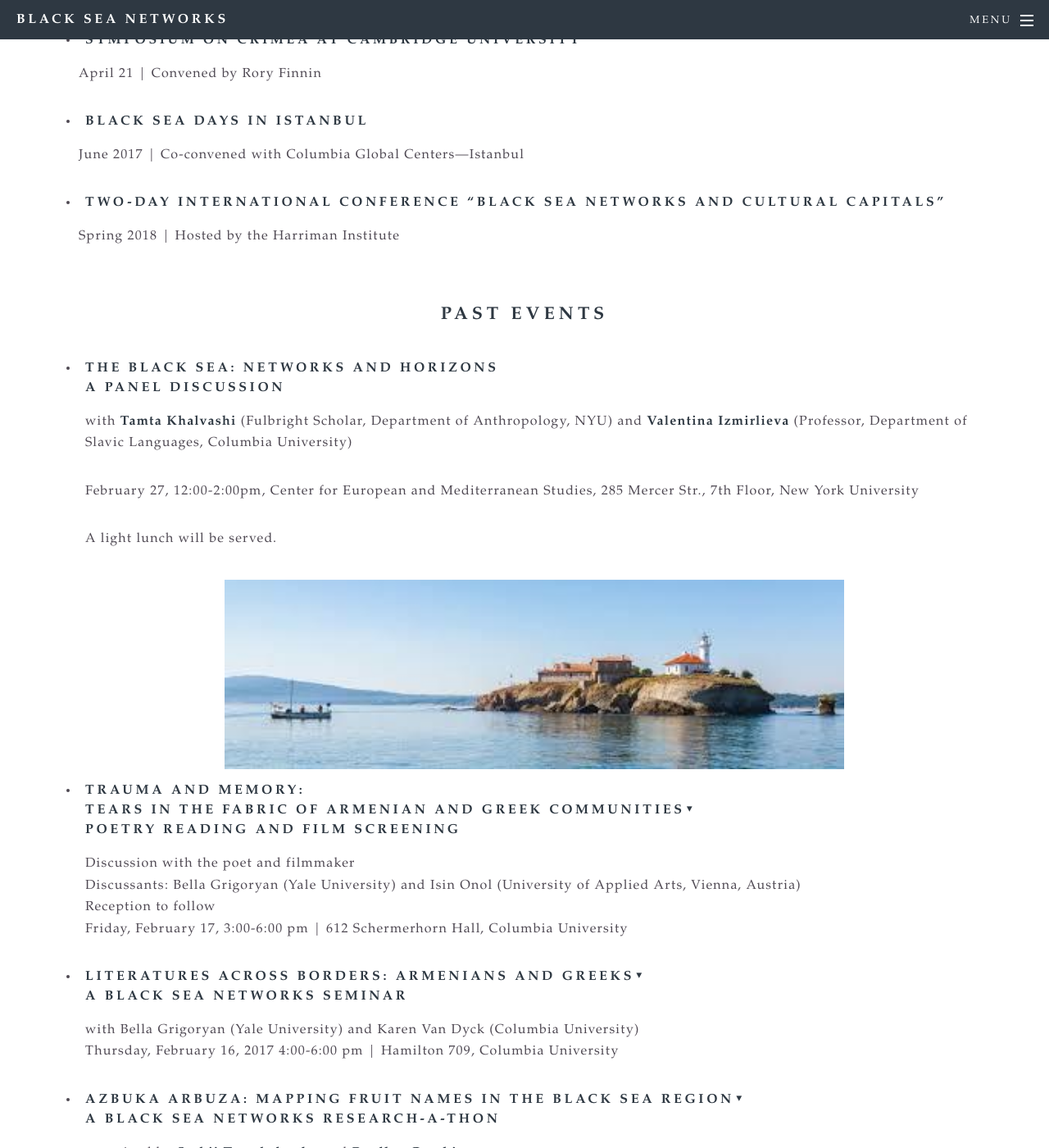
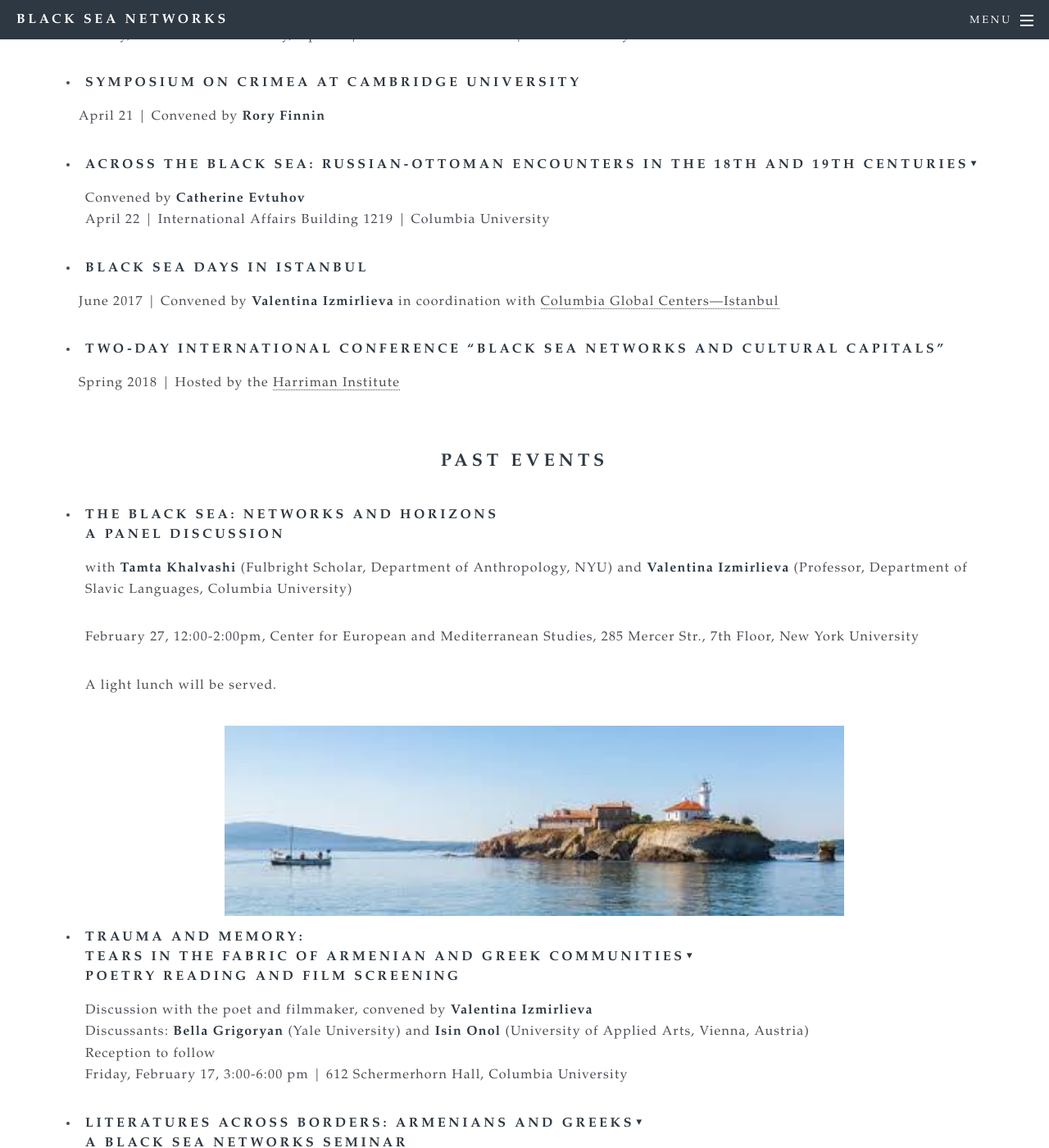
Before and after one commit to bradleygorski/blackseanet, a Jekyll site: the page built from events.html, in a window 1280 px wide and 1400 px high, scrolled down 3191 px. Shown: the whole window at 82% size. Built offline with Jekyll 4.4.1, drawn with Linux system fonts in a browser that asks for light colours; some of the changed text lies outside the part shown.

Commit message:
Added Apr 22 event
Also added "convened by" to most events

```diff
--- a/events.html
+++ b/events.html
@@ -42,7 +42,8 @@ title: Events
 
     <li><h4>BLACK SEA HISTORY, 19TH CENTURY: RESEARCH AND WRITING
        <br>A Black Sea Networks Seminar</h4>
-       <p>with Gelina Harlaftis, Professor of Maritime History, Ionian University, Greece
+       <p>Convened by <b>Valentina Izmirlieva</b>
+       <br>with <b>Gelina Harlaftis</b>, Professor of Maritime History, Ionian University, Greece
        <br>Friday, March 24, 2017 | 4:00pm-6:00pm | Columbia University | 707 International Affairs Building</p>
 
        <div class="w3-row w3-center w3-padding-small"><img src="images/IonianShips.jpg" style="width:70%" alt="">
@@ -77,13 +78,14 @@ title: Events
        Azov, from the 18th to the beginning of the 20th century. New approaches in the history of the Greeks in
        South Russia</i> with Evrydiki Sifneos (National Research Foundation, Athens 2015).</p>
 
-       <p align='justify'>Event co-sponsored by The Harriman Institute</p>
+       <p align='justify'>Event co-sponsored by the <a href="http://harriman.columbia.edu">Harriman Institute</a></p>
 
        </li>
 
    <li><h4>Black Sea Film Symposium<span class="people-bio-button" title="Toggle Bio">▼</span>
             </h4>
-            <p>Friday, March 31 and Saturday, April 1 | Luce Hall Auditorium | Yale University</p>
+            <p>Convened by <b>Marijeta Bozovic</b> and <b>John MacKay</b>
+            <br>Friday, March 31 and Saturday, April 1 | Luce Hall Auditorium | Yale University</p>
 
             <div class="people-bio">
             <div class="w3-row w3-center w3-padding-small"><img src="images/YaleFilms.jpg" style="width:80%" alt="">
@@ -106,11 +108,60 @@ title: Events
 			</div>
 </li>
 <li><h4>Symposium on Crimea at Cambridge University</h4></li>
-<p>April 21 | Convened by Rory Finnin</p>
+<p>April 21 | Convened by <b>Rory Finnin</b></p>
+<li><h4>Across the Black Sea: Russian-Ottoman Encounters in the 18th and 19th Centuries<span class="people-bio-button" title="Toggle Bio">▼</span>
+</h4>
+<p>Convened by <b>Catherine Evtuhov</b>
+<br>April 22 | International Affairs Building 1219 | Columbia University</p>
+ <div class="people-bio">
+ <p align="justify">The workshop “Across the Black Sea” takes stock of the field of Black Sea history
+ as it has taken shape over the past twenty years by convening not a discussion about Black Sea studies
+ in general, but an assessment of what specifically historical inquiry has accomplished. Our focus is the imperial
+ period – the 18th and 19th centuries – when encounters between the Russian and Ottoman empires were at
+ their most intense, and have in the past been conceived as exclusively conflictual and thus as a narrative of wars
+ and conquests.</p>
+
+  <p align="justify">Relations between the Russian and Ottoman Empires in many ways defined European politics in the
+  18th and 19th centuries. Long known as part of the “Eastern Question,” the struggle for control of the
+  Black Sea region involved a much more profound interaction than only military confrontation. New scholarship has
+  focused increasingly on migration and disease, diplomatic representation and missions, instances of military cooperation,
+  intellectual and cultural exchange, imperial integration of local elites, viticulture on the Crimean peninsula, and other
+  topics that acknowledge the Russian and Ottoman Empires as actors in determining the fate of the Black Sea and the Straits,
+  rather than as either relentless aggressors or passive pawns of the European powers. A signal feature of recent research is
+  its ability to incorporate Russian and Ottoman languages, and bring together materials from both Russian and Turkish archives.</p>
+
+  <p align="justify">The emphasis of the workshop is on new scholarship, which means that junior faculty and especially
+  recent PhDs and advanced graduate students play a major role, along with established authors of path-breaking
+  recent studies. A second hallmark is attention to digital scholarship, which has been particularly successful and
+  promising with respect to Black Sea history. While the focus of the current workshop is the important 18th and
+  19th centuries, there are also important studies underway on the 20th and the “Socialist Black Sea,” which
+  we include in our purview. The community from Slavic languages and literatures, sociology, economics, and political
+  science are encouraged to attend and enrich the discussion.</p>
+
+  <p align="justify">Tentative attendees:</p>
+  <ul>
+
+<li>Gábor Ágoston (Georgetown University)</li>
+<li>Andrew Robarts (Rhode Island School of Design)</li>
+<li>Victor Taki (King’s University, Edmonton and Higher School of Economics, St. Petersburg)</li>
+<li>Brian Davies (University of Texas, San Antonio)</li>
+<li>Kelly O’Neill (Harvard University)</li>
+<li>Kahraman Şakul (İstanbul Şehir University)</li>
+<li>Mariya Amelicheva (Georgetown University)</li>
+<li>Onur İşçi, (Bilkent University, Ankara)</li>
+<li>Louise McReynolds (University of North Carolina)</li>
+<li>Julia Leikin (SSEES, London)</li>
+<li>Polina Ivanova (Harvard University)</li>
+<li>Dilyara Agisheva (Georgetown University)</li>
+</ul>
+</div>
+</li>
+
+
 <li><h4>Black Sea Days in Istanbul</h4></li>
-<p>June 2017 | Co-convened with Columbia Global Centers—Istanbul</p>
+<p>June 2017 | Convened by <b>Valentina Izmirlieva</b> in coordination with <a href="http://globalcenters.columbia.edu/istanbul/">Columbia Global Centers—Istanbul</a></p>
 <li><h4>Two-day international conference “Black Sea Networks and Cultural Capitals”</h4></li>
-<p>Spring 2018 | Hosted by the Harriman Institute</p>
+<p>Spring 2018 | Hosted by the <a href="http://harriman.columbia.edu">Harriman Institute</a></p>
 </ul>
 </section>
 </div>
@@ -136,8 +187,8 @@ title: Events
    <li><h4>TRAUMA AND MEMORY:
 	   <br>TEARS IN THE FABRIC OF ARMENIAN AND GREEK COMMUNITIES<span class="people-bio-button" title="Toggle Bio">▼</span>
             <br>Poetry Reading and Film Screening </h4>
-            <p>Discussion with the poet and filmmaker
-            <br>Discussants: Bella Grigoryan (Yale University) and Isin Onol (University of Applied Arts, Vienna, Austria)
+            <p>Discussion with the poet and filmmaker, convened by <b>Valentina Izmirlieva</b>
+            <br>Discussants: <b>Bella Grigoryan</b> (Yale University) and <b>Isin Onol</b> (University of Applied Arts, Vienna, Austria)
             <br>Reception to follow
             <br>Friday, February 17, 3:00-6:00 pm | 612 Schermerhorn Hall, Columbia University</p>
             <div class="people-bio">
@@ -185,7 +236,8 @@ title: Events
 
    <li><h4>LITERATURES ACROSS BORDERS: ARMENIANS AND GREEKS<span class="people-bio-button" title="Toggle Bio">▼</span>
        <br>A Black Sea Networks Seminar</h4>
-       <p>with Bella Grigoryan (Yale University) and Karen Van Dyck (Columbia University)
+       <p>Convened by <b>Valentina Izmirlieva</b>
+       <br>with <b>Bella Grigoryan</b> (Yale University) and <b>Karen Van Dyck</b> (Columbia University)
        <br>Thursday, February 16, 2017 4:00-6:00 pm | Hamilton 709, Columbia University</p>
 
        <div class="people-bio">
@@ -235,7 +287,7 @@ title: Events
 
    <li><h4>Azbuka Arbuza: Mapping Fruit Names in the Black Sea Region<span class="people-bio-button" title="Toggle Bio">▼</span>
             <br>A Black Sea Networks Research-a-thon </h4>
-		    <p align="justify">organized by<b> Serhii Tereshchenko</b> and <b>Bradley Gorski</b></p>
+		    <p align="justify">Organized by<b> Serhii Tereshchenko</b> and <b>Bradley Gorski</b></p>
             <p>Saturday, January 28, 10:00 am-3:00 pm | Butler Library, 208, Columbia University</p>
 
 	<div class="people-bio">
@@ -264,7 +316,8 @@ title: Events
 
    <li><h4>Technologies of Dissent: Book Piracy as Peer Preservation<span class="people-bio-button" title="Toggle Bio">▼</span>
             <br>A Black Sea Networks Seminar </h4>
-		    <p align="justify">with<b> Dennis Tenen</b></p>
+		    <p align="justify">Convened by <b>Valentina Izmirlieva</b>
+            <br>with<b> Dennis Tenen</b>, Assistant Professor of English, Columbia University</p>
             <p>Friday, January 20, 4:00-6:00 pm | Columbia University</p>
 
 	<div class="people-bio">
@@ -312,7 +365,8 @@ title: Events
 
    <li><h4>Women in Black Sea Pilgrim Networks<span class="people-bio-button" title="Toggle Bio">▼</span>
             <br>A Black Sea Networks Seminar </h4>
-		    <p align="justify">with <b>Valentina Izmirlieva</b> speaking on <i>"Hajji Mama": Christian Pilgrimage and Female Empowerment in the Late Ottoman Empire</i><br>
+		    <p align="justify">Convened by <b>Valentina Izmirlieva</b>
+            <br>with <b>Valentina Izmirlieva</b> speaking on <i>"Hajji Mama": Christian Pilgrimage and Female Empowerment in the Late Ottoman Empire</i><br>
 		    and <b>Nikolaos Chrissidis</b> on <i>Conduct Unbecoming: Women Pilgrims from the Russian Empire
             in the Holy Land in the late 19th and early 20th Centuries</i></p>
             <p>Friday, December 2, 4:00-6:00 pm | 703 Hamilton Hall, Columbia University</p>
@@ -412,8 +466,9 @@ title: Events
  <li><h4>THE IMITATION IMPERATIVE: <br>MAKING SENSE OF THE CRISIS OF BLACK SEA EUROPE<span class="people-bio-button" title="Toggle Bio">▼</span>
  </h4>
 
- <p>A Public Lecture by Ivan Krastev
- <br>September 23, 2016 | Columbia University</p>
+ <p>A Public Lecture by <b>Ivan Krastev</b> Centre for Liberal Strategies in Sofia, permanent fellow at the Institute of Human Sciences in Vienna
+ <br>Convened by <b>Valentina Izmirlieva</b>
+       <br>September 23, 2016 | Columbia University</p>
  <div class="people-bio">
 			 <div class="w3-row w3-center w3-padding-small"><img src="images/KrastevLecture.jpg" alt="">
 			</div>
```
